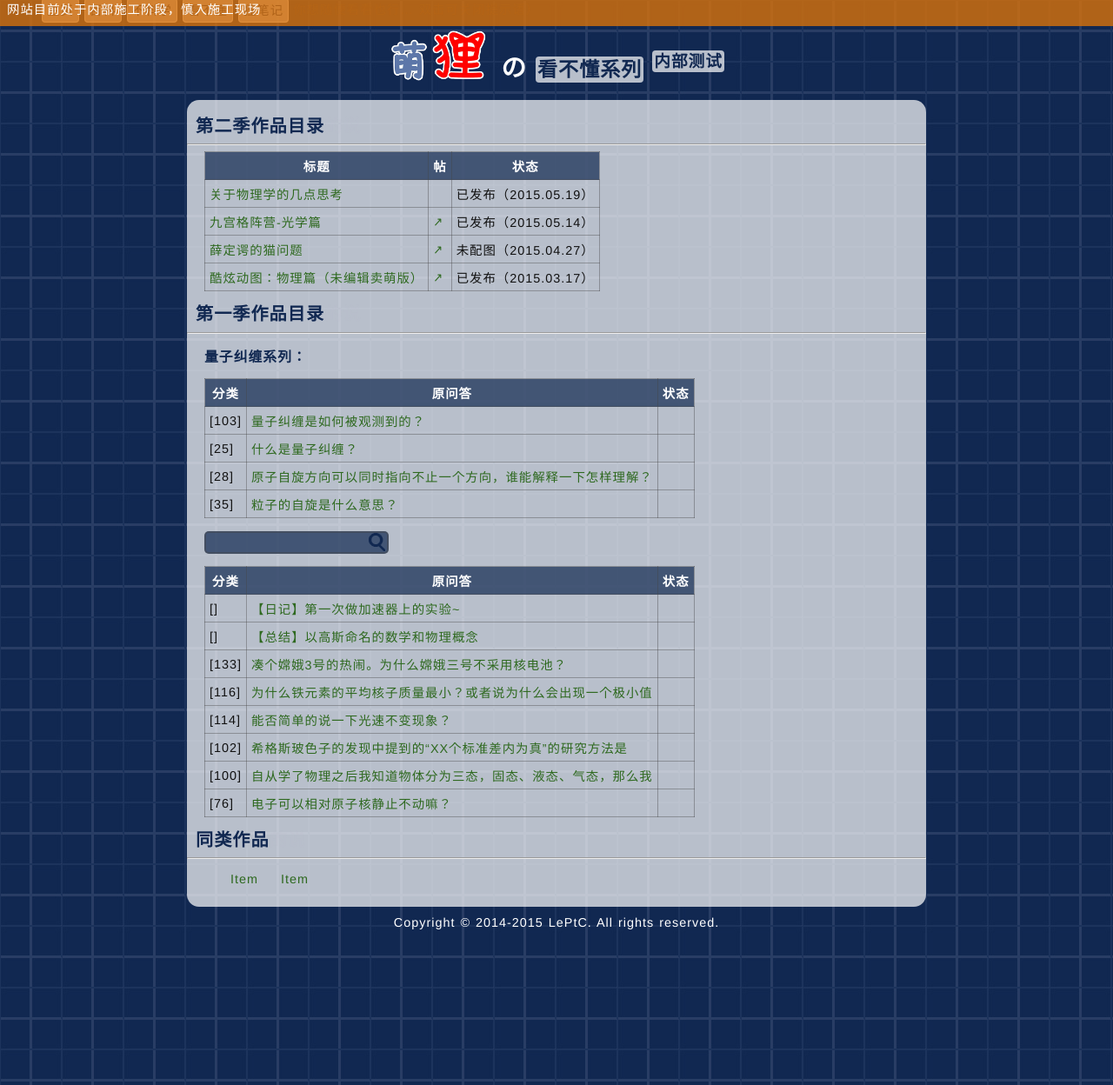
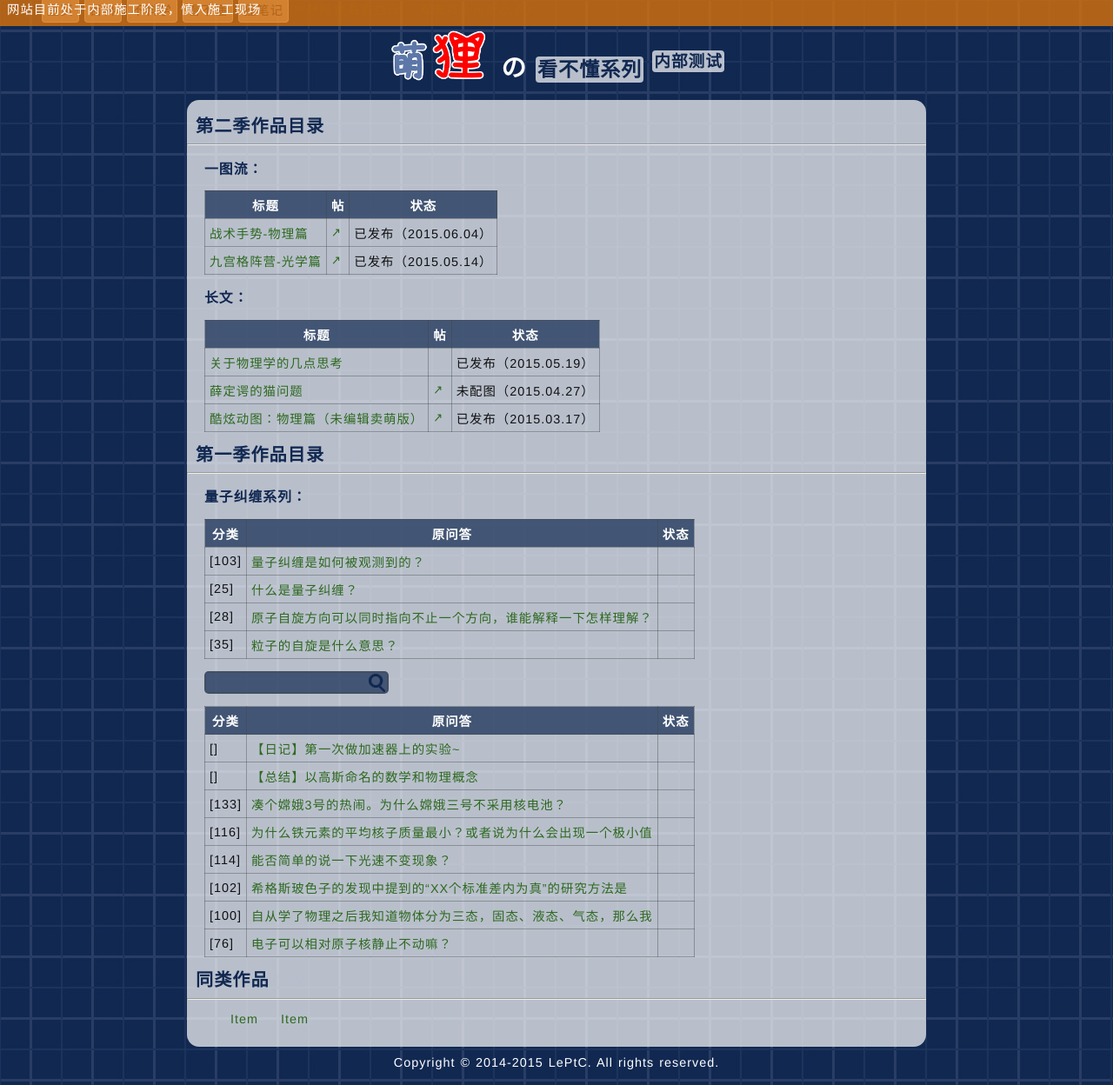
Before and after one commit to LePtC/LePtC.github.io, a Jekyll site: the page built from popsci/index.html, in a window 1280 px wide and 1248 px high. Shown: the whole window at 87% size. Built offline with Jekyll 4.4.1, drawn with Linux system fonts in a browser that asks for light colours; Markdown is read by kramdown in place of the engine named in the settings; formulas are drawn with MathJax 3; comment, search, counter and statistics services are not loaded.

Commit message:
upload s2p5

```diff
--- a/index.html
+++ b/index.html
@@ -65,6 +65,10 @@ title: LePtC
 <tr>
   <td></td>
   <td style="color:#444">系列作品预计几个月生产一篇</td>
+</tr>
+<tr>
+  <td>2015.06.04</td>
+  <td>看不懂系列 <a href="/popsci/s2p5/">s2p5</a> 战术手势-物理篇 发布 <a href="http://www.guokr.com/post/684563/">↗</a></td>
 </tr>
 <tr>
   <td>2015.06.01</td>
--- a/popsci/index.html
+++ b/popsci/index.html
@@ -7,7 +7,34 @@ title: 主页
 
 <div class="content">
 
-<table id="filters2">
+<p><h3>一图流：</h3></p>
+
+<table>
+<tr>
+  <th>标题</th>
+  <th>帖</th>
+  <th>状态</th>
+</tr>
+
+<tr>
+  <td><a href="s2p5/">战术手势-物理篇</a></td>
+  <td><a href="http://www.guokr.com/post/684563/">↗</a></td>
+  <td>
+    已发布（2015.06.04）
+  </td>
+</tr>
+<tr>
+  <td><a href="s2p3/">九宫格阵营-光学篇</a></td>
+  <td><a href="http://www.guokr.com/post/680853/">↗</a></td>
+  <td>
+    已发布（2015.05.14）
+  </td>
+</tr>
+</table>
+
+<p><h3>长文：</h3></p>
+
+<table>
 <tr>
 	<th>标题</th>
 	<th>帖</th>
@@ -19,13 +46,6 @@ title: 主页
   <td></td>
   <td>
     已发布（2015.05.19）
-  </td>
-</tr>
-<tr>
-  <td><a href="s2p3/">九宫格阵营-光学篇</a></td>
-  <td><a href="http://www.guokr.com/post/680853/">↗</a></td>
-  <td>
-    已发布（2015.05.14）
   </td>
 </tr>
 <tr>
```
Also changed, not shown: popsci/s2p5/index.html (added, +10 -0 lines), popsci/s2p5/s2p5.jpg (added).
